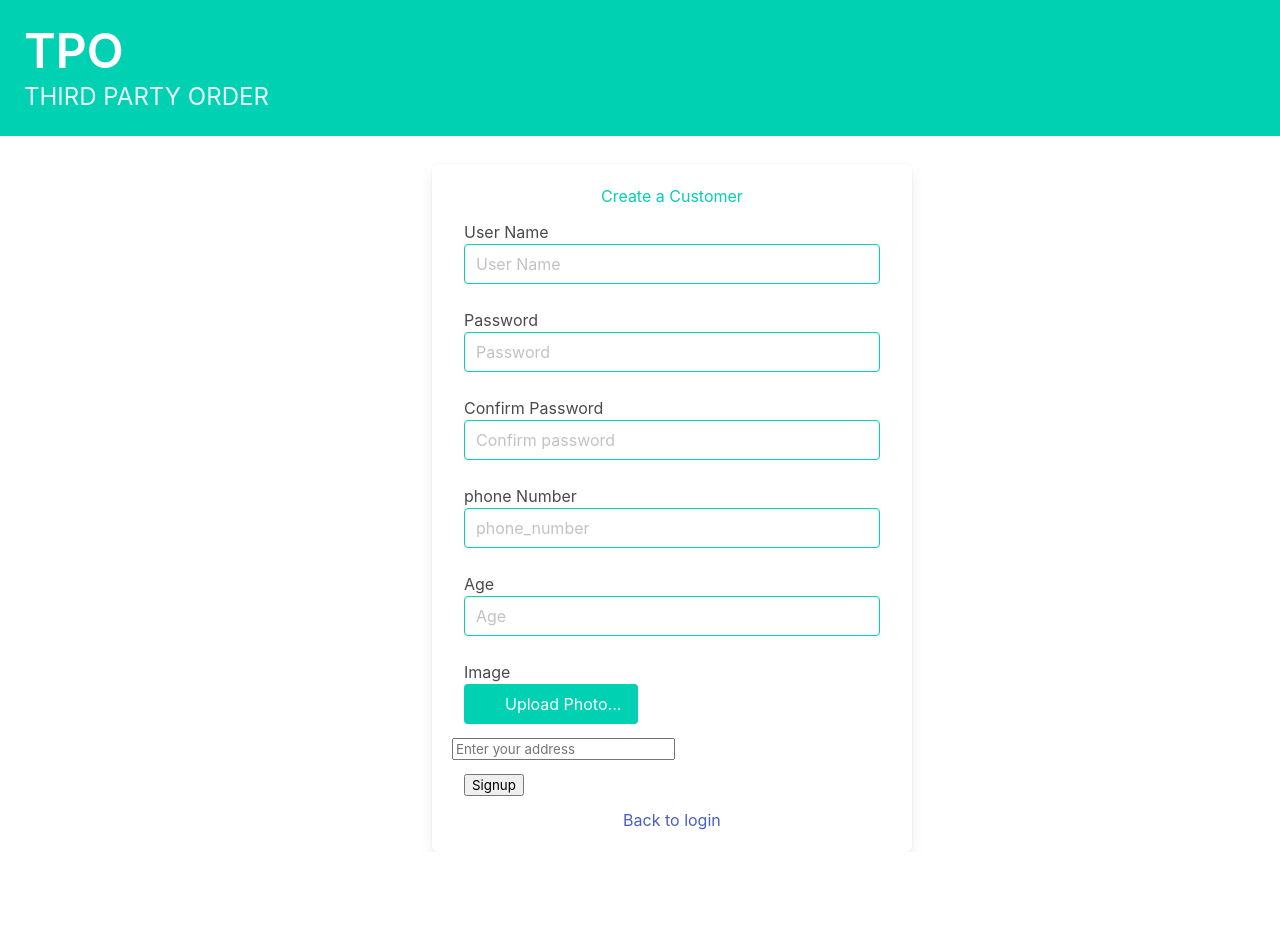
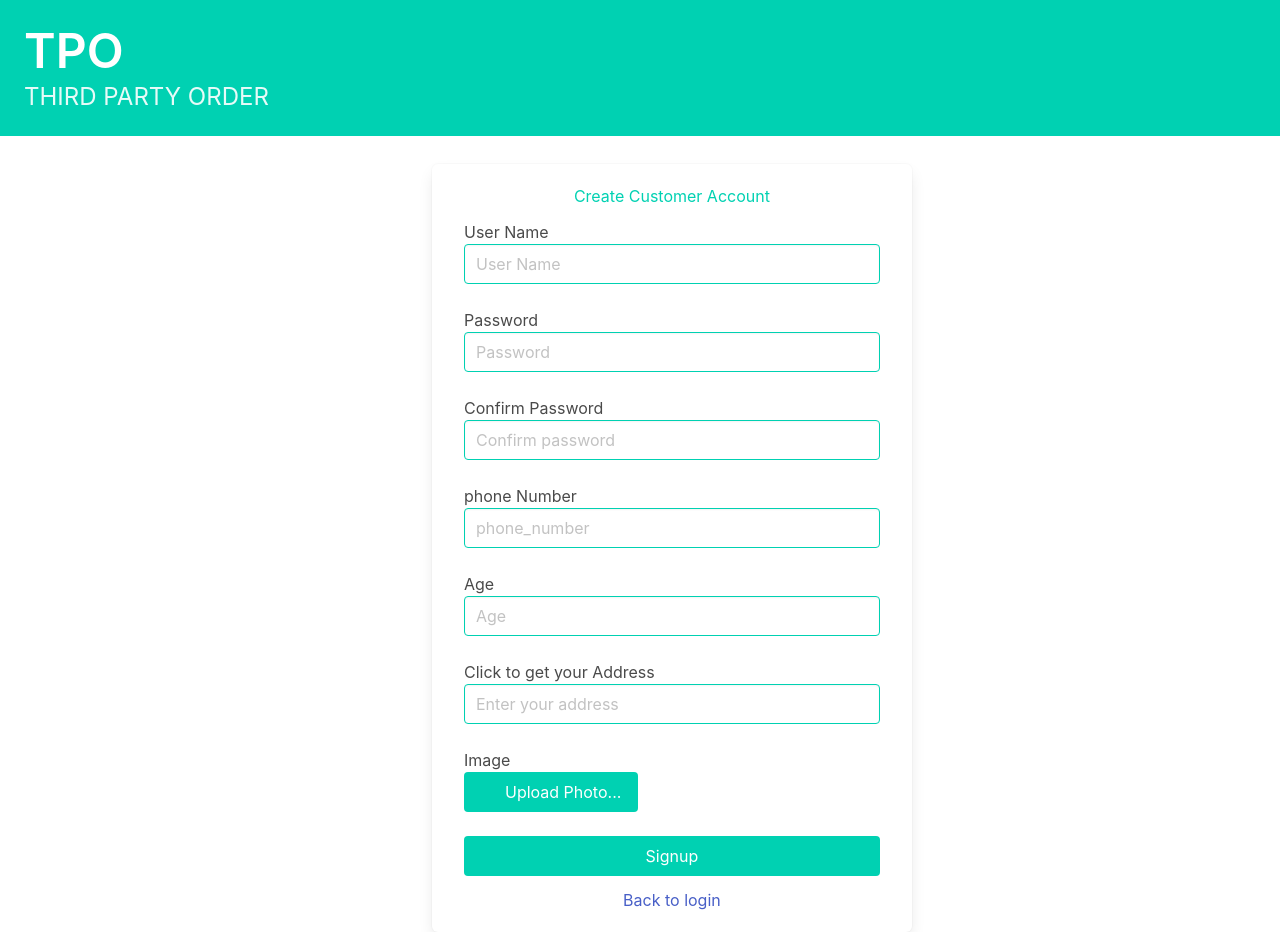
Before and after one commit to RaghadAbusamor/Third-Party-Order-Website, a Django app: page /accounts/signup/customer/ in a window 1280 px wide. Shown: the part 52-984 px from the top of the page. Before the commit the page ends 904 px from the top, so only its background shows below. Run offline with Django 4.2, Linux system fonts and the light colour scheme; some libraries are stand-ins or nearby versions.

Commit message:
location update

```diff
--- a/users/templates/base.html
+++ b/users/templates/base.html
@@ -15,7 +15,7 @@ href="https://cdn.jsdelivr.net/npm/bulma@0.9.4/css/bulma.min.css">
 <body>
 <nav class="navbar" role="navigation" aria-label="main navigation">
     <div class="navbar-brand">
-        <a class="navbar-item" href="#">
+        <a class="navbar-item" href="">
             <img src="{% static 'img/TPO_Logo-removebg.png' %}" alt="Logo image">
         </a>
     </div>
--- a/users/templates/users/customer_signup.html
+++ b/users/templates/users/customer_signup.html
@@ -29,7 +29,7 @@
                       <div class="box">
                         <div class="has-text-primary">
                         <div class="has-text-centered">
-                            <p class="is-size-30"> Create a Customer
+                            <p class="is-size-30"> Create Customer Account
                             </p>
                         </div>
                     </div>
@@ -54,26 +54,11 @@
                             <input class="input is-primary" type="Age" placeholder="Age">
                         </div>
 
-                        <div class="column">
-                        <label for="Name">Image</label>
-                        <div class="file is-primary">
-                            <label class="file-label">
-                              <input class="file-input" type="file" name="resume">
-                              <span class="file-cta">
-                                <span class="file-icon">
-                                  <i class="fas fa-upload"></i>
-                                </span>
-                                <span class="file-label">
-                                  Upload Photo...
-                                </span>
-                              </span>
-                            </label>
-                          </div>
-                        </div>
-<div>
 
+<div class="column">
+  <label for="Address">Click to get your Address </label>
     <div id="locationField">
-        <input id="autocomplete" placeholder="Enter your address"
+        <input class="input is-primary" id="autocomplete" placeholder="Enter your address"
                onFocus="geolocate()" type="text"></input>
       </div>
 
@@ -158,15 +143,30 @@
 
 </div>
 
-
-
+<div class="column">
+  <label for="Name">Image</label>
+  <div class="file is-primary">
+      <label class="file-label">
+        <input class="file-input" type="file" name="resume">
+        <span class="file-cta">
+          <span class="file-icon">
+            <i class="fas fa-upload"></i>
+          </span>
+          <span class="file-label">
+            Upload Photo...
+          </span>
+        </span>
+      </label>
+    </div>
+  </div>
 
 
 
 
                         <div class="column">
-                            <input type="submit" value="Signup">
+                          <button class="button is-primary is-fullwidth" type="submit">Signup</button>
                         </div>
+
                         <div class="has-text-centered">
                             <a href="{% url 'login' %}">Back to login</a>                            </p>
                         </div>
--- a/users/templates/users/dashboard.html
+++ b/users/templates/users/dashboard.html
@@ -4,11 +4,12 @@
 <!-- Hello, {{ user.username|default:'Guest' }}! -->
 <div class="columns">
     <div class="column is-size-30">
-<div class="box ">
+<div class="box" >
 {% if user.is_authenticated %}
  <button class="button is-primary is-outlined is-large has-text-centered " onclick="location.href='{% url 'logout' %}' ">Sign up</button> -->
 <button class="button is-primary is-outlined is-large has-text-centered " onclick="location.href='{% url 'password_change' %}' ">Sign up</button> -->
 {% else %}
+
 <button class="button is-primary is-outlined is-large has-text-centered " onclick="location.href='{% url 'login' %}' ">Log in</button>
 <button class="button is-primary is-outlined is-large has-text-centered " onclick="location.href='{% url 'CustomerSignUpView' %}' ">Sign up</button>
 {% endif %}
```
